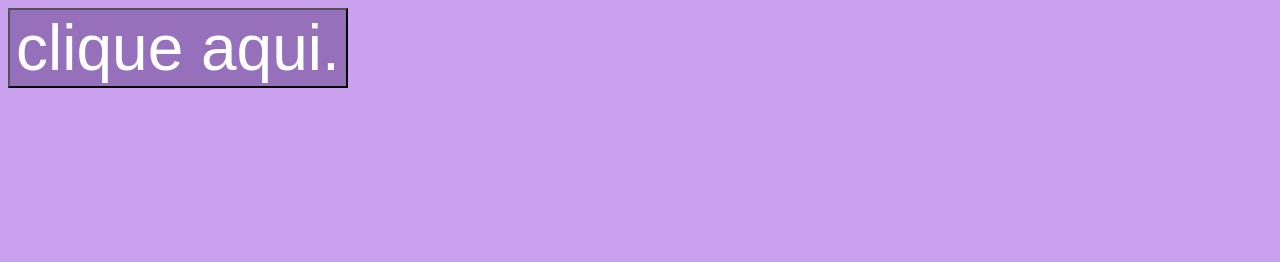
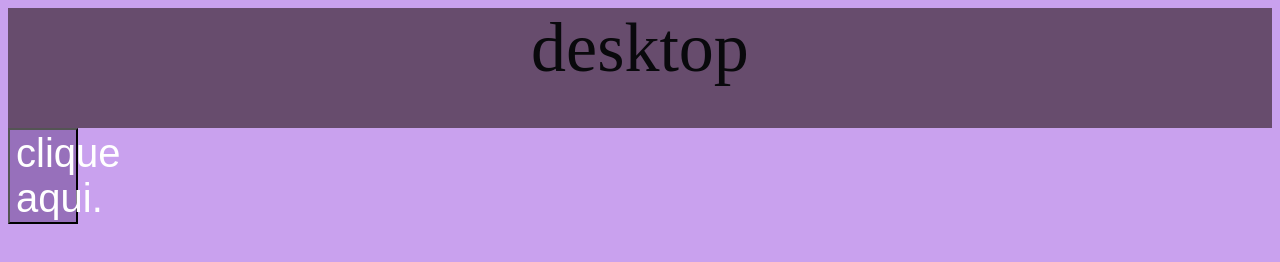
Before and after one commit to eduardamazzo/g243i1t, a plain HTML site: page index.html in a window 1280 px wide. Drawn offline with Linux system fonts and the light colour scheme.

Commit message:
Add files via upload

```diff
--- a/estilo/basico.css
+++ b/estilo/basico.css
@@ -1,9 +1,75 @@
-.btn {
+.btn{
+    margin-top: 20%;
     background-color: rgb(151, 112, 187);
     color: rgb(255, 255, 255);
-    font-size: 64px;
+    text-align: center;
+    width: 80%;
+    font-size: 40px;
 
+}
+.conteudo {
+    text-align: center;
 }
 body {
     background-color: rgb(201, 161, 238);
 }
+.barra {
+    width: 100%;
+    height: 70px;
+    text-align: center;
+    background-color: rgb(141, 116, 165);
+
+}
+.desktop {
+    display: none;
+
+}
+.tablet {
+    display: none;
+}
+.mobile {
+    font-size: 35px;
+    color: rgb(24, 18, 29);
+}
+@media (min-width:800px) {
+     .barra{
+        background-color: rgb(205, 137, 214);
+        height: 60px;
+     }
+     .mobile{
+        display: none;
+     }
+     .tablet{
+        display: inline;
+        font-size: 55px;
+        color: rgb(209, 209, 223);
+     }
+     .btn{
+        margin-top: 0;
+        width: 70px;
+    }
+    .conteudo{
+        text-align: right;
+    }
+}
+@media (min-width:1228px) {
+    .barra {
+        background-color: rgb(103, 76, 109);
+        height: 120px;
+
+    }
+    .tablet{
+        display: none;
+
+    }
+    .desktop{
+        display: inline;
+        font-size:70px;
+        color: rgb(9, 9, 12);
+    }
+    .conteudo{
+        text-align: left;
+    }
+
+
+}
--- a/index.html
+++ b/index.html
@@ -8,6 +8,14 @@
     <link rel="stylesheet" href="./estilo/basico.css">
 </head>
 <body>
+
+    <header class="barra">
+            <span class="mobile">mobile</span>
+            <span class="tablet">tablet</span>
+            <span class="desktop">desktop</span>
+    </header>
+    <section class="conteudo">
    <button class="btn" onclick="aperte();">clique aqui.</button>
+    </section>
 </body>
 </html>
--- a/script/script.js
+++ b/script/script.js
@@ -1,6 +1,6 @@
 function aperte(){
     while(true){
-        alert("Virús detectado");
+        alert("abertou besta KKKKKKKKK");
 
     }
 
```
